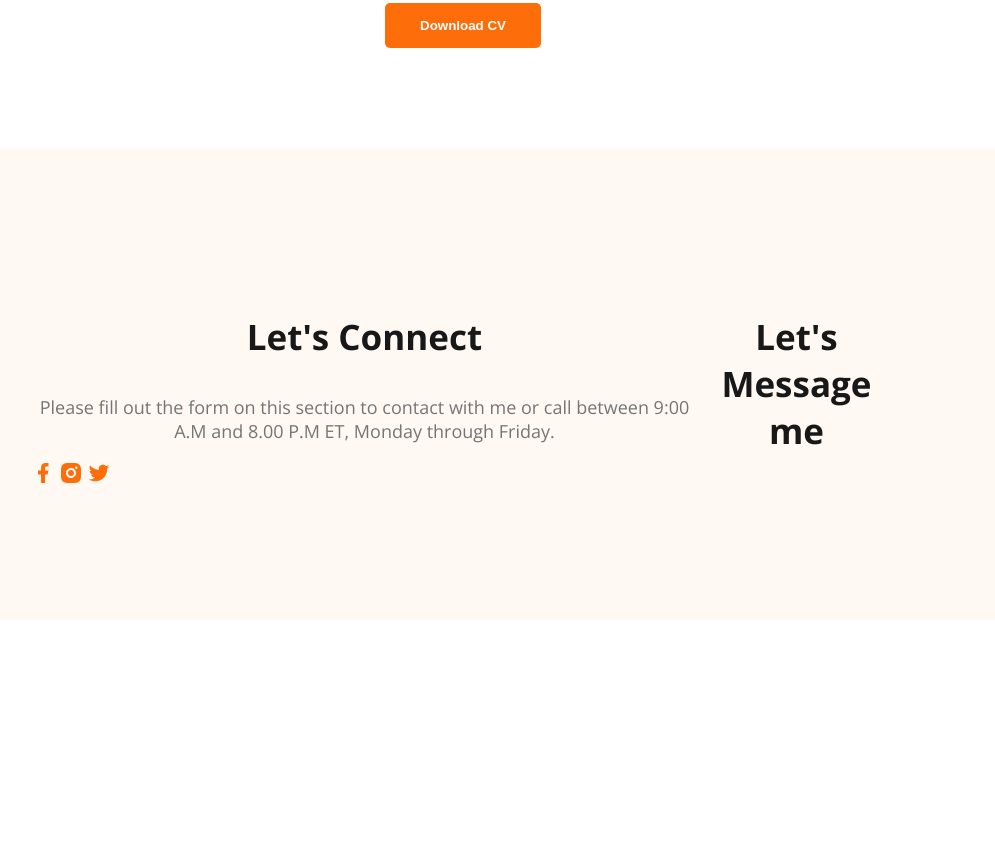
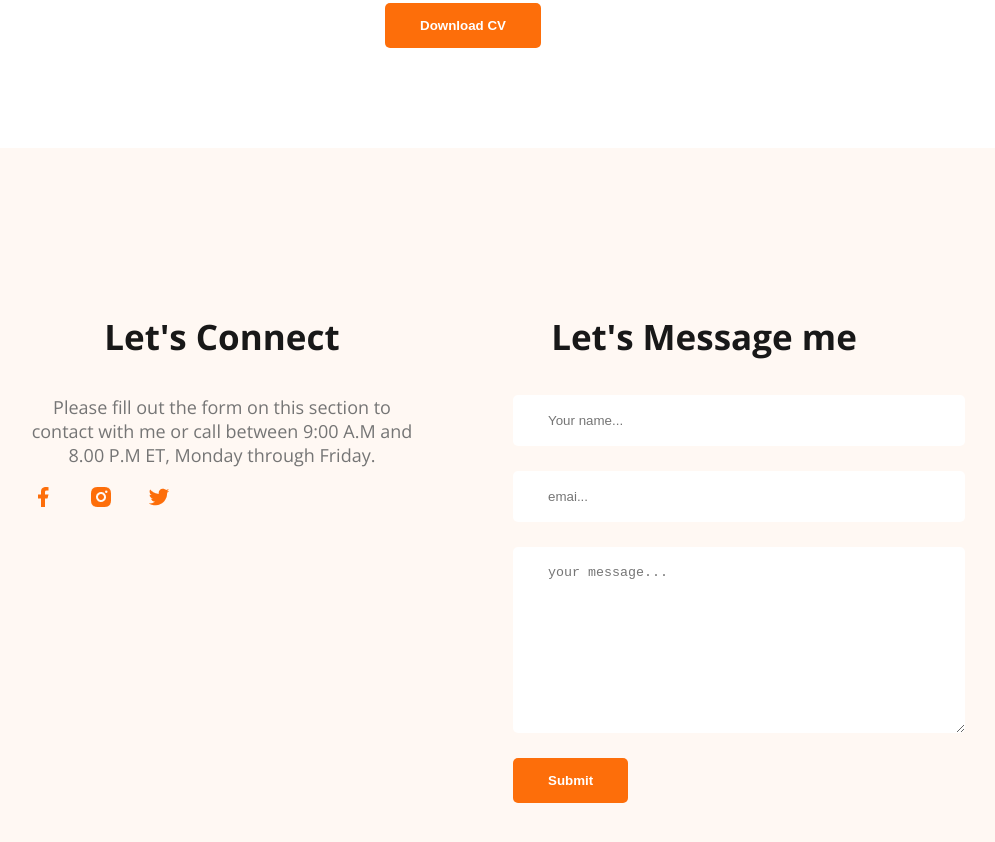
Before and after one commit to muhammed-mamun/web-developer-portfolio, a plain HTML site: page index.html in a window 1280 px wide. Shown: the part 3089-3931 px from the top of the page, without its empty margins (177-1172 px from the left). Before the commit the page ends 3717 px from the top, so only its background shows below. Drawn offline with nearby package versions, Linux system fonts and the light colour scheme.

Commit message:
work finished

```diff
--- a/index.html
+++ b/index.html
@@ -177,6 +177,12 @@
       </div>
       <div class="footer-column">
         <h3 class="section-title">Let's Message me</h3>
+        <form action="" class="contact">
+          <input type="text" name="" id="" placeholder="Your name...">
+          <input type="email" name="" id="" placeholder="emai...">
+          <textarea placeholder="your message..." name="" id="" cols="30" rows="10"></textarea>
+          <input class="btn-primary" type="submit" value="Submit">
+        </form>
       </div>
     </footer>
   </body>
--- a/styles/portfolio.css
+++ b/styles/portfolio.css
@@ -176,4 +176,23 @@ footer {
   background-color: #fff8f3;
   margin-top: 100px;
   padding: 130px 200px;
+  gap: 100px;
 }
+.footer-column {
+  width: 50%;
+}
+.social-links a {
+  margin-right: 30px;
+}
+.contact input[type="text"],
+.contact input[type="email"],
+textarea {
+  display: block;
+  margin-bottom: 25px;
+  padding: 18px 35px;
+  color: #757575;
+  border-radius: 5px;
+  background-color: #fff;
+  border: 0;
+  width: 100%;
+}
```
